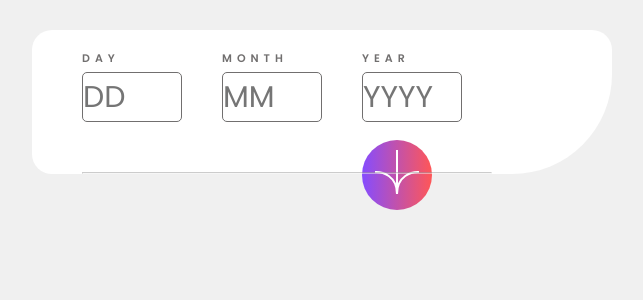
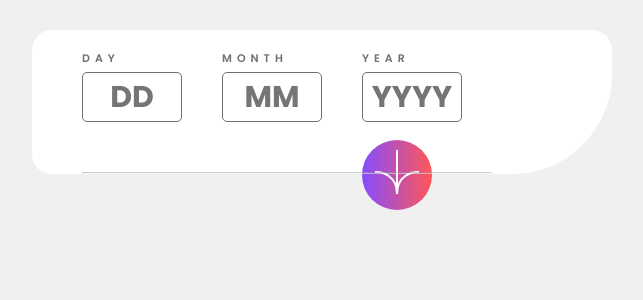
Before and after one commit to kanishkasd/ageCalculator, a React (Vite) app: page / in a window 1280 px wide. Shown: the top 300 px of the page, without its empty margins (318-961 px from the left). Built offline with nearby package versions, Linux system fonts and the light colour scheme.

Commit message:
add simple methods

```diff
--- a/src/App.jsx
+++ b/src/App.jsx
@@ -4,22 +4,34 @@ import ViewAge from "./components/ViewAge";
 
 function App() {
   const [ageInputs, setAgeInputs] = useState({ day: "", month: "", year: "" });
+  const [age, setAge] = useState(null);
 
   const handleInputChange = (e) => {
     setAgeInputs({ ...ageInputs, [e.target.name]: e.target.value });
   };
 
+  const calculateAge = () => {
+    const { day, month, year } = ageInputs;
+    if (day && month && year) {
+      setAge(
+        new Date().getFullYear() - new Date(year, month - 1, day).getFullYear()
+      );
+    }
+  };
+
   const handleSubmit = (e) => {
     e.preventDefault();
+    calculateAge();
   };
   return (
     <div className="container">
       <AgeInputSection
         ageInputs={ageInputs}
+        setAgeInputs={setAgeInputs}
         onInputChange={handleInputChange}
         onSubmit={handleSubmit}
       />
-      <ViewAge />
+      <ViewAge age={age} />
     </div>
   );
 }
--- a/src/components/AgeInputSection.jsx
+++ b/src/components/AgeInputSection.jsx
@@ -1,5 +1,5 @@
 import buttonIcon from "../assets/images/icon-arrow.svg";
-const AgeInputSection = () => {
+const AgeInputSection = ({ ageInputs, onInputChange, onSubmit }) => {
   return (
     <>
       <form className="inputAge">
@@ -12,6 +12,8 @@ const AgeInputSection = () => {
             className="inputField"
             id="day"
             name="day"
+            value={ageInputs.day}
+            onChange={(e) => setAgeInputs(e.target.value)}
             placeholder="DD"
             required
           />
--- a/src/components/ViewAge.jsx
+++ b/src/components/ViewAge.jsx
@@ -1,5 +1,9 @@
-const ViewAge = () => {
-  return <></>;
+const ViewAge = ({ age }) => {
+  return (
+    <>
+      <h1>{age}</h1>
+    </>
+  );
 };
 
 export default ViewAge;
--- a/src/index.css
+++ b/src/index.css
@@ -40,8 +40,10 @@ body {
   width: 100px;
   height: 50px;
   font-size: 30px;
+  font-weight: bold;
   border: 1px solid var(--Smokey-grey);
   border-radius: 5px;
+  text-align: center;
 }
 
 .form-row {
```
